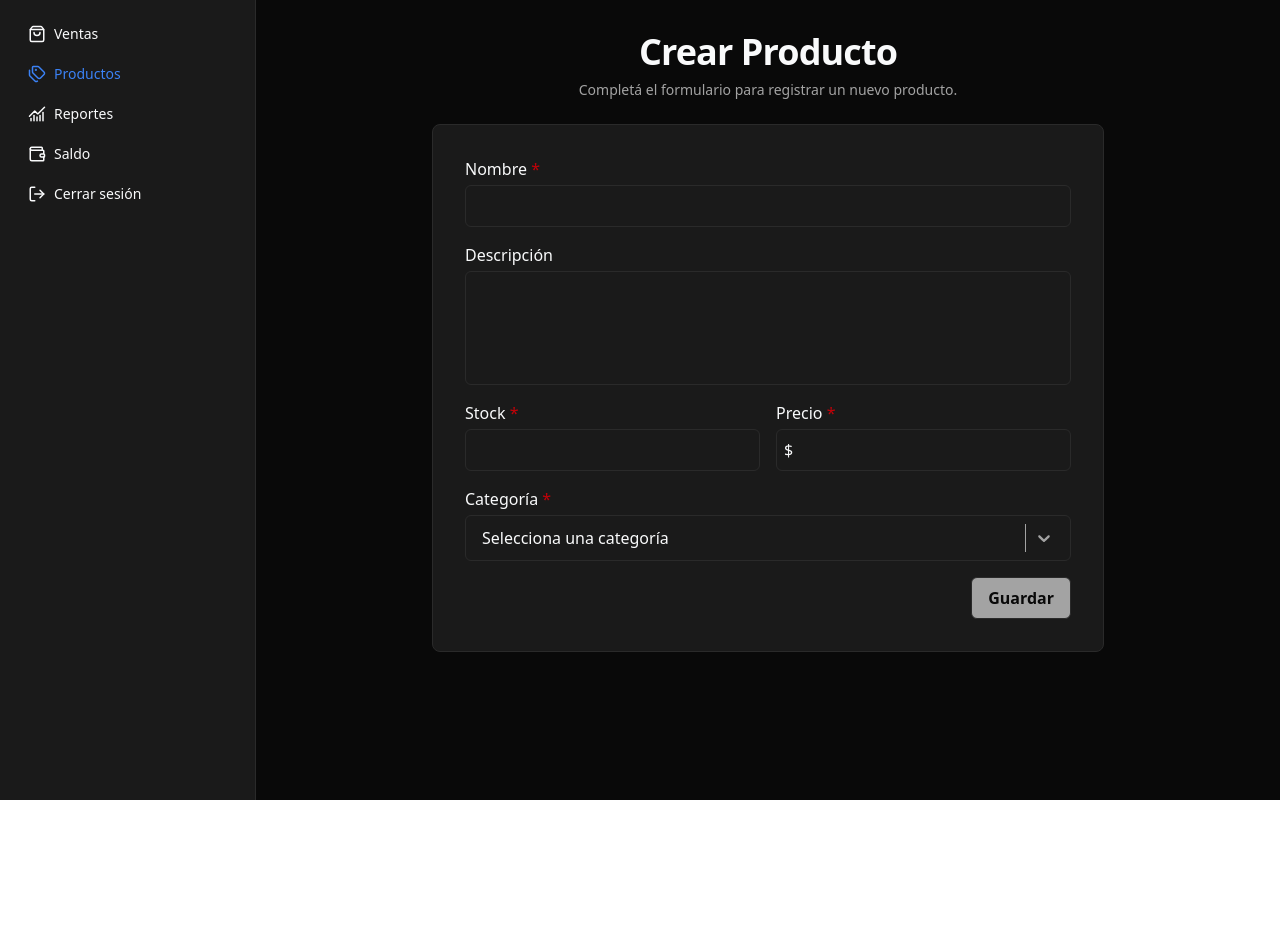
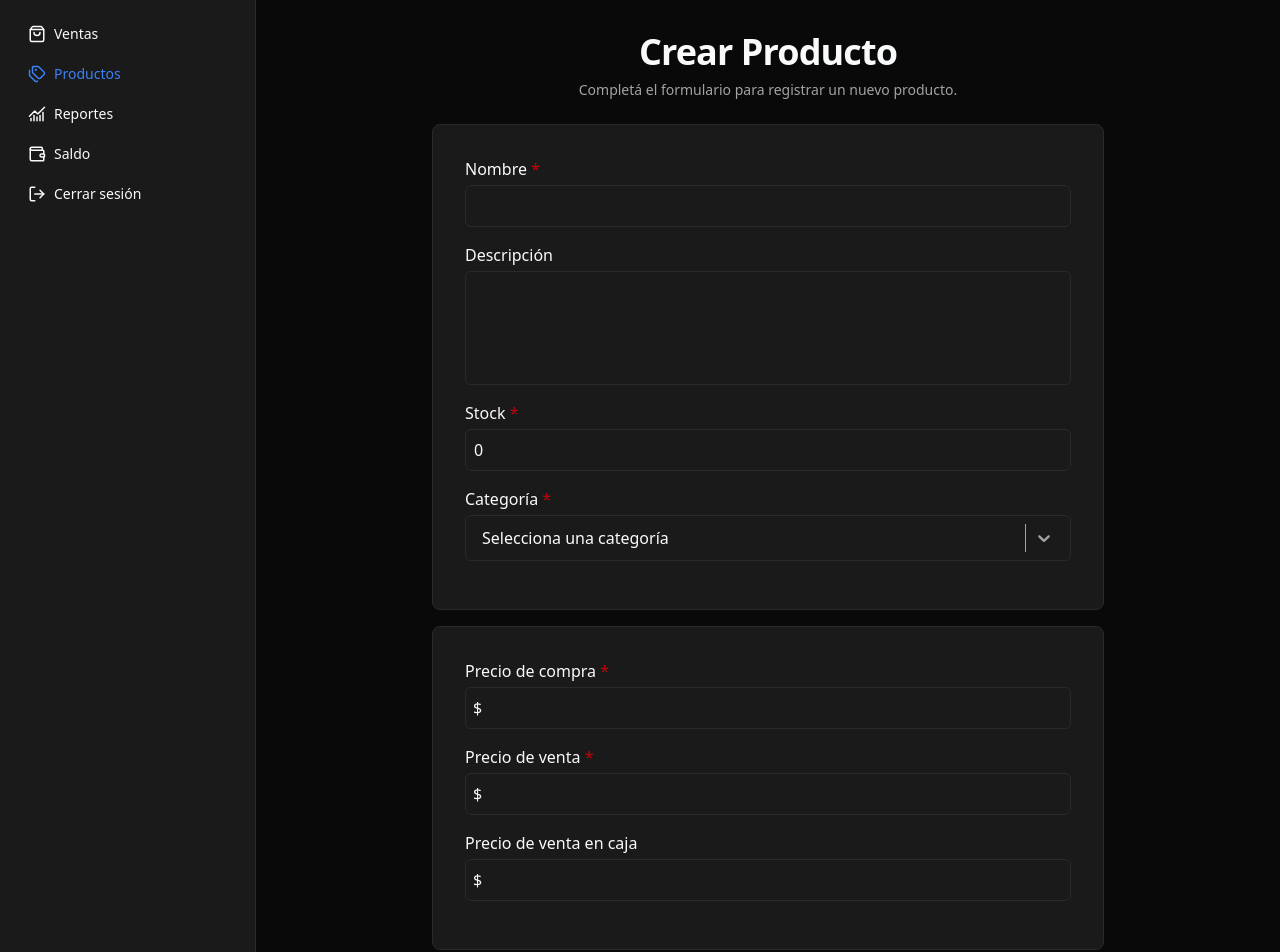
Before and after one commit to GaloDurante/stockApp, a Next.js app: page /admin/products/new in a window 1280 px wide. Shown: the top 952 px of the page. Before the commit the page ends 800 px from the top, so only its background shows below. Built offline with nearby package versions, Linux system fonts and the light colour scheme.

Commit message:
Refactor product form adding new type of prices

```diff
--- a/src/components/DuplicateButton.tsx
+++ b/src/components/DuplicateButton.tsx
@@ -24,7 +24,9 @@ export default function DuplicateButton({ baseProduct }: DuplicateButtonType) {
             name: `${baseProduct.name} (copia)`,
             description: baseProduct.description ?? undefined,
             stock: 0,
-            price: 0,
+            purchasePrice: 0,
+            salePrice: 0,
+            salePriceBox: 0,
             category: baseProduct.category,
         };
         try {
--- a/src/components/products/ProductCard.tsx
+++ b/src/components/products/ProductCard.tsx
@@ -29,7 +29,7 @@ export default function ProductCard({
                     <span>{formatCategory(product.category)}</span>
                 </div>
 
-                <span className="text-sm font-semibold">{formatPrice(product.price)}</span>
+                <span className="text-sm font-semibold">{formatPrice(product.purchasePrice)}</span>
             </div>
             <div className="flex items-center gap-2">
                 <TableActionsButtons
--- a/src/components/products/ProductForm.tsx
+++ b/src/components/products/ProductForm.tsx
@@ -1,5 +1,5 @@
 'use client';
-import { useState } from 'react';
+import { useEffect } from 'react';
 import { useForm, Controller } from 'react-hook-form';
 import { useRouter } from 'next/navigation';
 
@@ -19,24 +19,29 @@ interface ProductFormTypeProp {
 }
 
 export default function ProductForm({ selectedProduct, isEdit = false }: ProductFormTypeProp) {
-    const [isLoading, setIsLoading] = useState(false);
     const router = useRouter();
     const {
         register,
         handleSubmit,
         control,
-        formState: { errors, isDirty },
+        watch,
+        setValue,
+        formState: { errors, isDirty, isSubmitting },
     } = useForm<ProductFormType>({
         defaultValues:
             isEdit && selectedProduct
                 ? {
                       name: selectedProduct.name,
-                      description: selectedProduct.description ?? '',
+                      category: selectedProduct.category,
+                      purchasePrice: selectedProduct.purchasePrice,
+                      salePrice: selectedProduct.salePrice ?? undefined,
+                      salePriceBox: selectedProduct.salePriceBox ?? undefined,
                       stock: selectedProduct.stock,
-                      price: selectedProduct.price,
-                      category: selectedProduct.category,
+                      description: selectedProduct.description ?? undefined,
                   }
-                : undefined,
+                : {
+                      stock: 0,
+                  },
     });
 
     const categoriesOptions = Object.entries(Category).map(([key, value]) => ({
@@ -45,8 +50,6 @@ export default function ProductForm({ selectedProduct, isEdit = false }: Product
     }));
 
     const onSubmit = async (data: ProductFormType) => {
-        setIsLoading(true);
-
         if (isEdit && selectedProduct) {
             try {
                 await updateProductAction(data, selectedProduct.id);
@@ -54,8 +57,6 @@ export default function ProductForm({ selectedProduct, isEdit = false }: Product
                 router.refresh();
             } catch {
                 showErrorToast('No se pudo actualizar el producto');
-            } finally {
-                setIsLoading(false);
             }
         } else {
             try {
@@ -64,14 +65,28 @@ export default function ProductForm({ selectedProduct, isEdit = false }: Product
                 router.push('/admin/products');
             } catch {
                 showErrorToast('No se pudo crear el producto');
-            } finally {
-                setIsLoading(false);
             }
         }
     };
 
+    const purchasePrice = watch('purchasePrice');
+    const salePrice = watch('salePrice');
+
+    useEffect(() => {
+        if (!isNaN(Number(purchasePrice))) {
+            setValue('salePrice', Number(purchasePrice));
+        }
+    }, [purchasePrice, setValue]);
+
+    useEffect(() => {
+        if (!isNaN(Number(salePrice))) {
+            setValue('salePriceBox', Number(salePrice) * 6);
+        }
+    }, [salePrice, setValue]);
+
     return (
-        <form onSubmit={handleSubmit(onSubmit)} className="bg-surface border border-border rounded-lg p-4 md:p-8">
+        <form onSubmit={handleSubmit(onSubmit)}>
+            <div className="bg-surface border border-border rounded-lg p-4 md:p-8">
                 <div className="flex flex-col gap-1 mb-4">
                     <label>
                         Nombre <span className="text-red-700">*</span>
@@ -101,8 +116,7 @@ export default function ProductForm({ selectedProduct, isEdit = false }: Product
                     {errors.description && <p className="text-red-700 text-sm">{errors.description.message}</p>}
                 </div>
 
-            <div className="flex flex-col justify-between gap-0 md:flex-row md:gap-4">
-                <div className="flex flex-col gap-1 mb-4 w-full">
+                <div className="flex flex-col gap-1 mb-4">
                     <label>
                         Stock <span className="text-red-700">*</span>
                     </label>
@@ -119,29 +133,6 @@ export default function ProductForm({ selectedProduct, isEdit = false }: Product
                         className={`p-2 border rounded-md no-spinner ${errors.stock ? 'border-red-700' : 'border-border'}`}
                     />
                     {errors.stock && <p className="text-red-700 text-sm">{errors.stock.message}</p>}
-                </div>
-
-                <div className="flex flex-col gap-1 mb-4 w-full">
-                    <label>
-                        Precio <span className="text-red-700">*</span>
-                    </label>
-                    <div className="relative">
-                        <span className="absolute left-2 top-1/2 -translate-y-1/2">$</span>
-                        <input
-                            type="number"
-                            {...register('price', {
-                                required: 'El precio es obligatorio',
-                                valueAsNumber: true,
-                                min: {
-                                    value: 0,
-                                    message: 'El precio no puede ser menor a 0',
-                                },
-                            })}
-                            className={`p-2 pl-6 border rounded-md no-spinner w-full ${errors.price ? 'border-red-700' : 'border-border'}`}
-                        />
-                    </div>
-                    {errors.price && <p className="text-red-700 text-sm">{errors.price.message}</p>}
-                </div>
                 </div>
 
                 <div className="flex flex-col gap-1 mb-4">
@@ -165,21 +156,87 @@ export default function ProductForm({ selectedProduct, isEdit = false }: Product
                                     }}
                                     isError={!!errors.category}
                                     placeholder="Selecciona una categoría"
-                                menuPlacement="top"
                                 />
                             );
                         }}
                     />
                     {errors.category && <p className="text-red-700 text-sm">{errors.category.message}</p>}
                 </div>
+            </div>
 
-            <div className="flex w-full justify-end">
+            <div className="bg-surface border border-border rounded-lg p-4 md:p-8 mt-4">
+                <div className="flex flex-col gap-1 mb-4 w-full">
+                    <label>
+                        Precio de compra <span className="text-red-700">*</span>
+                    </label>
+                    <div className="relative">
+                        <span className="absolute left-2 top-1/2 -translate-y-1/2">$</span>
+                        <input
+                            type="number"
+                            {...register('purchasePrice', {
+                                required: 'El precio es obligatorio',
+                                valueAsNumber: true,
+                                min: {
+                                    value: 0,
+                                    message: 'El precio no puede ser menor a 0',
+                                },
+                            })}
+                            className={`p-2 pl-6 border rounded-md no-spinner w-full ${errors.purchasePrice ? 'border-red-700' : 'border-border'}`}
+                        />
+                    </div>
+                    {errors.purchasePrice && <p className="text-red-700 text-sm">{errors.purchasePrice.message}</p>}
+                </div>
+
+                <div className="flex flex-col gap-1 mb-4 w-full">
+                    <label>
+                        Precio de venta <span className="text-red-700">*</span>
+                    </label>
+                    <div className="relative">
+                        <span className="absolute left-2 top-1/2 -translate-y-1/2">$</span>
+                        <input
+                            type="number"
+                            {...register('salePrice', {
+                                required: 'El precio de venta es obligatorio',
+                                valueAsNumber: true,
+                                min: {
+                                    value: watch('purchasePrice') ?? 0,
+                                    message: 'El precio de venta no puede ser menor al precio de compra',
+                                },
+                            })}
+                            className={`p-2 pl-6 border rounded-md no-spinner w-full ${errors.salePrice ? 'border-red-700' : 'border-border'}`}
+                        />
+                    </div>
+                    {errors.salePrice && <p className="text-red-700 text-sm">{errors.salePrice.message}</p>}
+                </div>
+
+                <div className="flex flex-col gap-1 mb-4 w-full">
+                    <label>Precio de venta en caja</label>
+                    <div className="relative">
+                        <span className="absolute left-2 top-1/2 -translate-y-1/2">$</span>
+                        <input
+                            type="number"
+                            {...register('salePriceBox', {
+                                valueAsNumber: true,
+                                min: {
+                                    value: (salePrice ?? 0) * 6,
+                                    message:
+                                        'El precio de venta en caja no puede ser menor al precio de venta multiplicado por 6 unidades',
+                                },
+                            })}
+                            className={`p-2 pl-6 border rounded-md no-spinner w-full ${errors.salePriceBox ? 'border-red-700' : 'border-border'}`}
+                        />
+                    </div>
+                    {errors.salePriceBox && <p className="text-red-700 text-sm">{errors.salePriceBox.message}</p>}
+                </div>
+            </div>
+
+            <div className="flex w-full justify-end mt-4">
                 <button
                     type="submit"
-                    disabled={isLoading || !isDirty}
-                    className={`font-semibold ${isLoading || !isDirty ? 'cursor-not-allowed bg-muted' : 'cursor-pointer bg-secondary hover:bg-muted'} text-main border border-border py-2 px-4 rounded-md transition-all`}
+                    disabled={isSubmitting || !isDirty}
+                    className={`font-semibold ${isSubmitting || !isDirty ? 'cursor-not-allowed bg-muted' : 'cursor-pointer bg-secondary hover:bg-muted'} text-main border border-border py-2 px-4 rounded-md transition-all`}
                 >
-                    {isLoading ? <LoaderCircle className="animate-spin" /> : 'Guardar'}
+                    {isSubmitting ? <LoaderCircle className="animate-spin" /> : 'Guardar'}
                 </button>
             </div>
         </form>
--- a/src/components/products/ProductsTable.tsx
+++ b/src/components/products/ProductsTable.tsx
@@ -148,7 +148,7 @@ export default function ProductsTable({
                                 </td>
                                 <td className="px-4 py-3 whitespace-nowrap">{formatCategory(product.category)}</td>
                                 <td className="px-4 py-3 whitespace-nowrap">{renderStock(product.stock)}</td>
-                                <td className="px-4 py-3 whitespace-nowrap">{formatPrice(product.price)}</td>
+                                <td className="px-4 py-3 whitespace-nowrap">{formatPrice(product.purchasePrice)}</td>
                             </tr>
                         ))
                     )}
--- a/src/components/sells/form/SelectProducts.tsx
+++ b/src/components/sells/form/SelectProducts.tsx
@@ -156,7 +156,7 @@ export default function SelectProducts({
                                 >
                                     {product.stock}
                                 </div>
-                                <div>{formatPrice(product.price)}</div>
+                                <div>{formatPrice(product.purchasePrice)}</div>
                             </label>
                         );
                     })}
--- a/src/lib/services/product.ts
+++ b/src/lib/services/product.ts
@@ -35,8 +35,8 @@ export const getProductsByCategory = async ({
                 ? sortOrder === 'asc' || sortOrder === 'desc'
                     ? [{ name: sortOrder }, { id: 'asc' }]
                     : sortOrder === 'price_asc'
-                      ? [{ price: 'asc' }, { id: 'asc' }]
-                      : [{ price: 'desc' }, { id: 'asc' }]
+                      ? [{ purchasePrice: 'asc' }, { id: 'asc' }]
+                      : [{ purchasePrice: 'desc' }, { id: 'asc' }]
                 : {},
             skip: (page - 1) * perPage,
             take: perPage,
--- a/src/types/form.ts
+++ b/src/types/form.ts
@@ -11,7 +11,9 @@ export type ProductFormType = {
     name: string;
     description?: string;
     stock: number;
-    price: number;
+    purchasePrice: number;
+    salePrice?: number;
+    salePriceBox?: number;
     category: Category;
 };
 
```
Also changed, not shown: 1 other file (tests, documents, lock files or other folders). Lines whose indentation alone changed are shown as unchanged.
